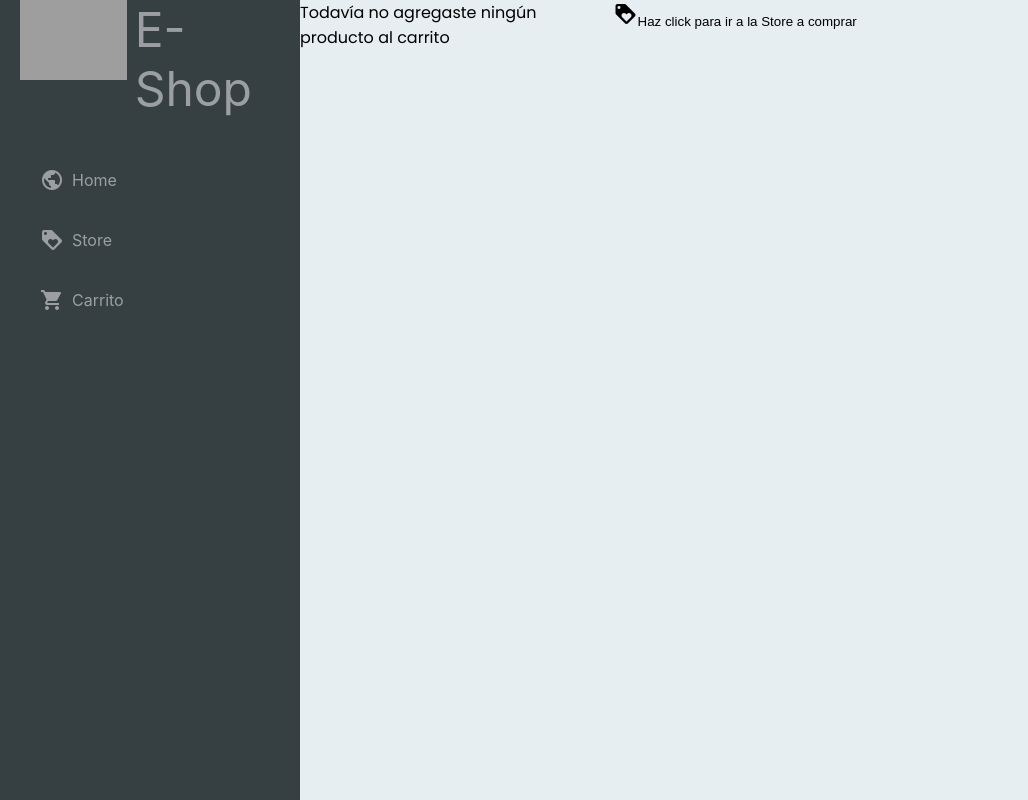
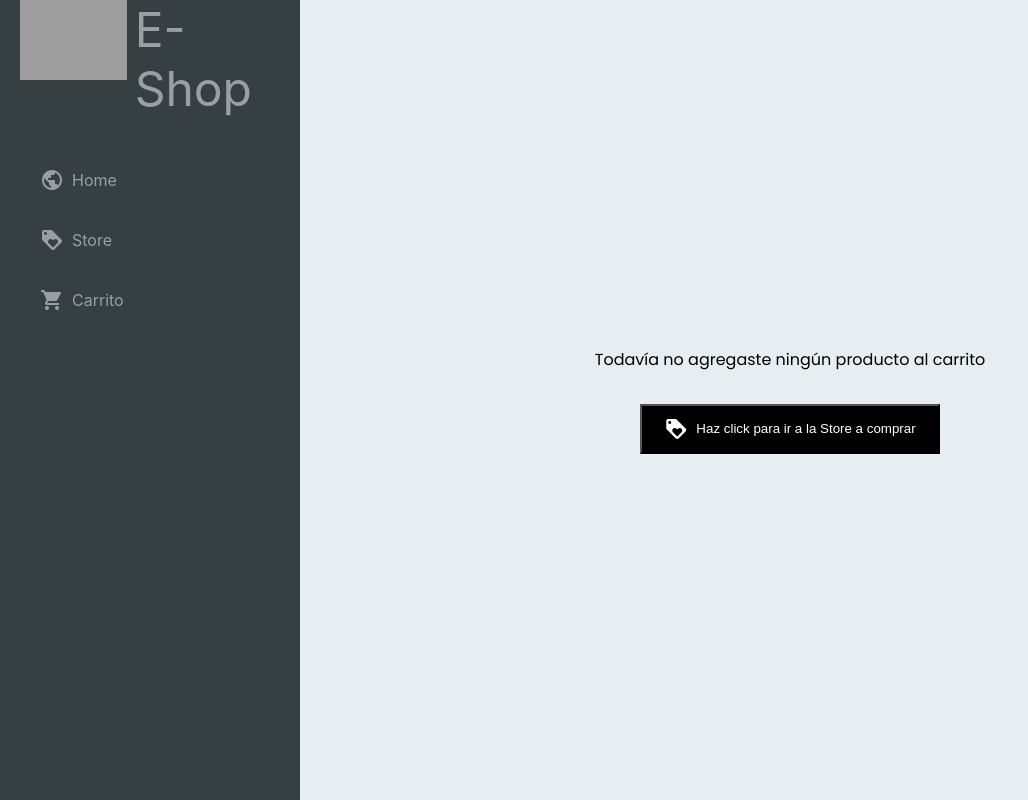
Before and after one commit to diegopaff/coder_react, a React (Create React App) app: page /Cart in a window 1280 px wide. Shown: the whole page, without its empty margins (0-1028 px from the left). Built offline with nearby package versions, Linux system fonts and the light colour scheme; grey boxes are pictures that could not be loaded.

Commit message:
Estilos al form de checkout y carrito vacio

```diff
--- a/src/components/Checkout/Checkout.css
+++ b/src/components/Checkout/Checkout.css
@@ -0,0 +1,32 @@
+.checkout_form_container{
+    font-size: 1.3rem;
+}
+
+.checkout_form_input{
+    height: 50px;
+    width: 300px;
+    background-color: #E7EEF1;
+    margin-bottom: 5px;
+    border: 1px solid black;
+    padding-left: 15px;
+}
+
+.btn-checkout{
+
+    width: 300px;
+    height: 50px;
+    background: black;
+    color: white;
+    font-family: poppins;
+    font-size: 1.1rem;
+    cursor: pointer;
+    border: 2px solid black;
+    transition: ease .2s;
+    margin-top: 1rem;
+}
+
+.btn-checkout:hover{
+    background: rgba(0, 0, 0, 0);
+    color: black;
+
+}
--- a/src/components/Checkout/CheckoutContainer.js
+++ b/src/components/Checkout/CheckoutContainer.js
@@ -3,6 +3,9 @@ import React, { useState, useContext } from 'react';
 import {getFirestore, collection, addDoc, } from "firebase/firestore";
 
 import { CartContext } from '../../context/CartContext';
+
+//estilos
+import './Checkout.css'
 
 const CheckoutContainer = () => {
 
@@ -59,42 +62,48 @@ const CheckoutContainer = () => {
             { typeof id !== "undefined" ? (
                 <div>
                     <p> La compra se ha realizado con éxito</p>
-
                 </div>
 
             ) : (
-            <div >
+            <div className='checkout_form_container' >
+                <h2> Checkout</h2>
                 <form onSubmit={submitHandler}>
                     <div>
-                        <label htmlFor="name">Nombre</label>
+                        {/* <label htmlFor="name">Nombre</label> */}
                         <input
+                            className='checkout_form_input'
                             name="name"
                             id="name"
                             value={Buyer.name}
                             onChange={changeHandler}
+                            placeholder='Nombre'
                         />
                     </div>
                     <div>
-                        <label htmlFor="email">Email</label>
+                        {/* <label htmlFor="email">Email</label> */}
                         <input
+                            className='checkout_form_input'
                             type="email"
                             name="email"
                             id="email"
                             value={Buyer.email}
                             onChange={changeHandler}
+                            placeholder='E-mail'
                         />
                     </div>
                     <div>
-                        <label htmlFor="message">Teléfono</label>
+                        {/* <label htmlFor="message">Teléfono</label> */}
                         <input
+                            className='checkout_form_input'
                             type="number"
                             name="phone"
                             id="phone"
                             value={Buyer.phone}
                             onChange={changeHandler}
+                            placeholder='Teléfono'
                         />
                     </div>
-                    <button>Finalizar Compra</button>
+                    <button className='btn-checkout'>Finalizar Compra</button>
                 </form>
             </div>
             )}
--- a/src/routes/Cart/Cart.css
+++ b/src/routes/Cart/Cart.css
@@ -6,10 +6,21 @@
 
 }
 
+.Cart_empty{
+    display: flex;
+    font-family: poppins;
+    justify-content: center;
+    flex-direction: column;
+    align-items: center;
+    gap: 2rem;
+}
+.Cart_Content{
+    margin: 2rem;
+}
 
 .Cart_title{
     font-weight: 700;
-    margin-left: 1rem;
+
 
 }
 .Cart__item{
@@ -27,7 +38,7 @@
 .separador{
     border-bottom: 1px solid black;
     width: 800px;
-    margin: 1rem;
+    margin: 1rem 0;
 }
 .img-container{
     width: 200px;
@@ -40,6 +51,12 @@
     width: 100%;
     object-fit: cover;
 
+}
+.item_delete{
+    font-size: .7rem;
+    font-weight: 500;
+    cursor: pointer;
+    text-decoration: underline;
 }
 
 .Cart__item-details{
@@ -58,6 +75,10 @@
     font-size: 1.3rem;
     font-weight: 600;
 }
+.Cart__item-details .brand{
+    font-size: 0.7rem;
+    font-weight: 200;
+}
 
 .btn{
     height: 30px;
@@ -72,3 +93,27 @@
 .btn:hover{
     background-color: rgb(153, 153, 153);
 }
+
+.return_link{
+    color: black;
+    font-size: 0.8rem;
+}
+
+.btn_toStore{
+    color: white;
+    background: black;
+    width: 300px;
+    height: 50px;
+    display: flex;
+    gap: .5rem;
+    justify-content: center;
+    align-items: center;
+    text-decoration-line:unset;
+    transition: .3s ease;
+    cursor: pointer;
+}
+
+.btn_toStore:hover{
+    background: #E7EEF1;
+    color: black;
+}
--- a/src/routes/Cart/CartContainer.js
+++ b/src/routes/Cart/CartContainer.js
@@ -16,7 +16,7 @@ const CartContainer = () => {
             <div className='Cart_Content'>
                 <h2 className='Cart_title'>Tu Carrito</h2>
                 <Link to={`/Store`}>
-                        <p className='simple_link'> No terminaste de comprar? Ir a la store </p>
+                        <p className='return_link'> No terminaste de comprar? Ir a la store </p>
                 </Link>
                 {Cart.map((product, index) => (
                 <CartItem
@@ -27,9 +27,10 @@ const CartContainer = () => {
                 ))}
             </div>
             <div className='checkout_container'>
+            <CheckoutContainer />
                 <p> El total de tu compra es de: {GetTotalCart()}</p>
                 <button onClick={EmptyCartHandler} className='btn'>Vaciar Carrito</button>
-                <CheckoutContainer />
+
 
             </div>
 
@@ -39,13 +40,13 @@ const CartContainer = () => {
 
     //si NO hay items renderizo:
     return (
-        <div className='Cart'>
+        <div className='Cart_empty'>
             <p> Todavía no agregaste ningún producto al carrito </p>
 
-            <Link className='nav__item-link' to='/Store'>
-                <button className='btn'>
+            <Link className='btn_toStore' to='/Store'>
+                <button className='btn_toStore'>
                     <i class="material-icons">loyalty</i>
-                    Haz click para ir a la Store a comprar
+                    <p>Haz click para ir a la Store a comprar </p>
                 </button>
             </Link>
         </div>
--- a/src/routes/Cart/CartItem.js
+++ b/src/routes/Cart/CartItem.js
@@ -17,15 +17,21 @@ const CartItem = ({ product, remove }) => {
                 </div>
 
                 <div className='Cart__item-details'>
-                    <p className='title'> {product.title} </p>
+                    <div>
+                        <p className='title'> {product.title} </p>
+                        <p className='brand'> by {product.brand} </p>
+                    </div>
+
                     <p className='quantity'> Cantidad: {product.quantity} </p>
-                    <p className='price'> ${product.price} </p>
+                    <p className='price'>
+                         ${product.price}
+                    </p>
 
                     {/* {product.quantity > 1 &&
                         <p className='price'>
                             Subtotal: {TotalItemPrice}
                         </p>} */}
-                    <button onClick={RemoveItemCartHandler} className='btn delete'> Eliminar del carrito </button>
+                    <p onClick={RemoveItemCartHandler} className='item_delete'> Eliminar del carrito </p>
                 </div>
 
             </div>
--- a/src/routes/ProductId/ProductIdContainer.js
+++ b/src/routes/ProductId/ProductIdContainer.js
@@ -30,9 +30,3 @@ const ProductIdContainer = () => {
 }
 
 export default ProductIdContainer;
-
-/* useEffect(() => {
-    fetch(`https://dummyjson.com/products/${id}`)
-        .then(res => res.json())
-        .then(setProduct);
-},[id]); */
```
